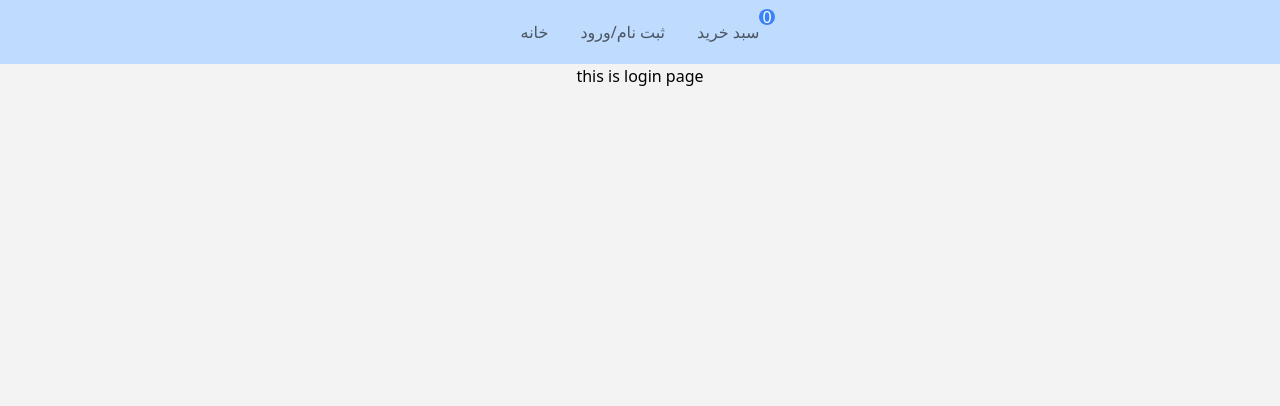
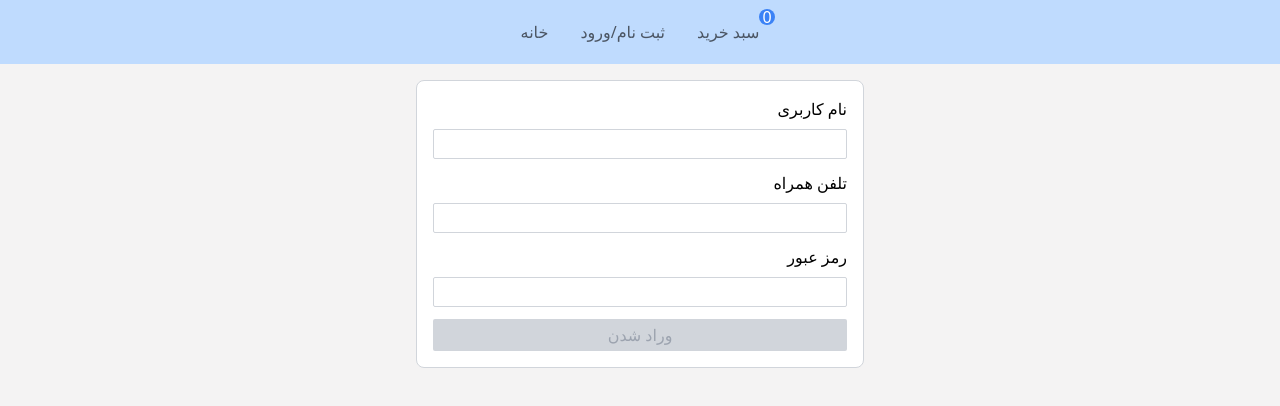
Before and after one commit to ZahraNejati79/ShoppingCart, a React (Create React App) app: page /login in a window 1280 px wide. Shown: the top 406 px of the page. Built offline with nearby package versions, Linux system fonts and the light colour scheme.

Commit message:
login Form

```diff
--- /dev/null
+++ b/src/Components/LoginForm.jsx
@@ -0,0 +1,58 @@
+import { useFormik } from "formik";
+import * as yup from "yup";
+import InputComponent from "../common/InputComponent";
+
+const LoginForm = () => {
+  const validationSchema = yup.object({
+    name: yup
+      .string()
+      .required("وارد کردن نام الزامی است")
+      .min(6, "حداقل 6 کاراکتر"),
+    phoneNumber: yup
+      .string()
+      .matches(/^[0-9]{11}/, "شماره تلفن نامعتبر است")
+      .required("وارد کردن تلفن همراه الزامی است"),
+    password: yup.string().required("وارد کردن رمز عبور الزامی است"),
+  });
+
+  const formik = useFormik({
+    initialValues: {
+      name: "",
+      phoneNumber: "",
+      password: "",
+    },
+    onSubmit: (value) => console.log(value),
+    validationSchema,
+    validateOnMount: true,
+  });
+  console.log(formik.isValid);
+
+  return (
+    <div className="bg-white w-full container max-w-md p-4 mt-4 rounded-lg border border-gray-300">
+      <form onSubmit={formik.handleSubmit}>
+        <InputComponent name="name" formik={formik} label="نام کاربری" />
+        <InputComponent
+          name="phoneNumber"
+          formik={formik}
+          label="تلفن همراه"
+          type="tel"
+        />
+        <InputComponent
+          name="password"
+          formik={formik}
+          label="رمز عبور"
+          type="password"
+        />
+        <button
+          className="flex items-center disabled:bg-gray-300 disabled:text-gray-400 justify-center w-full bg-blue-400 mt-2 rounded-sm py-1 text-white"
+          disabled={!formik.isValid}
+          type="submit"
+        >
+          وراد شدن
+        </button>
+      </form>
+    </div>
+  );
+};
+
+export default LoginForm;
--- a/src/Components/SingupForm.jsx
+++ b/src/Components/SingupForm.jsx
@@ -1,8 +1,8 @@
 import { useFormik } from "formik";
-
-import { useState } from "react";
+import { NavLink } from "react-router-dom";
 import * as yup from "yup";
 import InputComponent from "../common/InputComponent";
+
 const SingupForm = () => {
   // const [userData, setUserDate] = useState({
   //   name: "",
@@ -64,7 +64,7 @@ const SingupForm = () => {
     validationSchema,
     validateOnMount: true,
   });
-  console.log(formik.touched);
+
   return (
     <div className="bg-white w-full container max-w-md p-4 mt-4 rounded-lg border border-gray-300">
       <form onSubmit={formik.handleSubmit}>
@@ -97,15 +97,25 @@ const SingupForm = () => {
         <button
           disabled={!formik.isValid}
           type="submit"
-          className={
-            formik.isValid
-              ? "flex items-center justify-center w-full bg-blue-400 mt-2 rounded-sm py-1 text-white"
-              : "flex items-center justify-center w-full bg-slate-300 mt-2 rounded-sm py-1 text-gray-500"
-          }
+          className="flex items-center disabled:bg-gray-300 disabled:text-gray-400 justify-center w-full bg-blue-400 mt-2 rounded-sm py-1 text-white"
+          // className={
+          //   formik.isValid
+          //     ? "flex items-center disabled: justify-center w-full bg-blue-400 mt-2 rounded-sm py-1 text-white"
+          //     : "flex items-center justify-center w-full bg-slate-300 mt-2 rounded-sm py-1 text-gray-500"
+          // }
         >
           ثبت نام
         </button>
       </form>
+      <div className="border-t-2 border-gray-200 mt-4 pt-4">
+        <p dir="rtl">اگر قبلا ثبت نام کرده اید وارد شوید</p>
+        <NavLink
+          to="/login"
+          className="flex items-center hover:text-white hover:bg-blue-400  bg-gray-300 text-gray-400 justify-center w-full  mt-2 rounded-sm py-1 "
+        >
+          وارد شدن
+        </NavLink>
+      </div>
     </div>
   );
 };
--- a/src/Pages/LoginPage.jsx
+++ b/src/Pages/LoginPage.jsx
@@ -1,9 +1,10 @@
+import LoginForm from "../Components/LoginForm";
 import Layout from "../Layout/Layout";
 
 const LoginPage = () => {
   return (
     <Layout>
-      <h1>this is login page</h1>
+      <LoginForm />
     </Layout>
   );
 };
```
